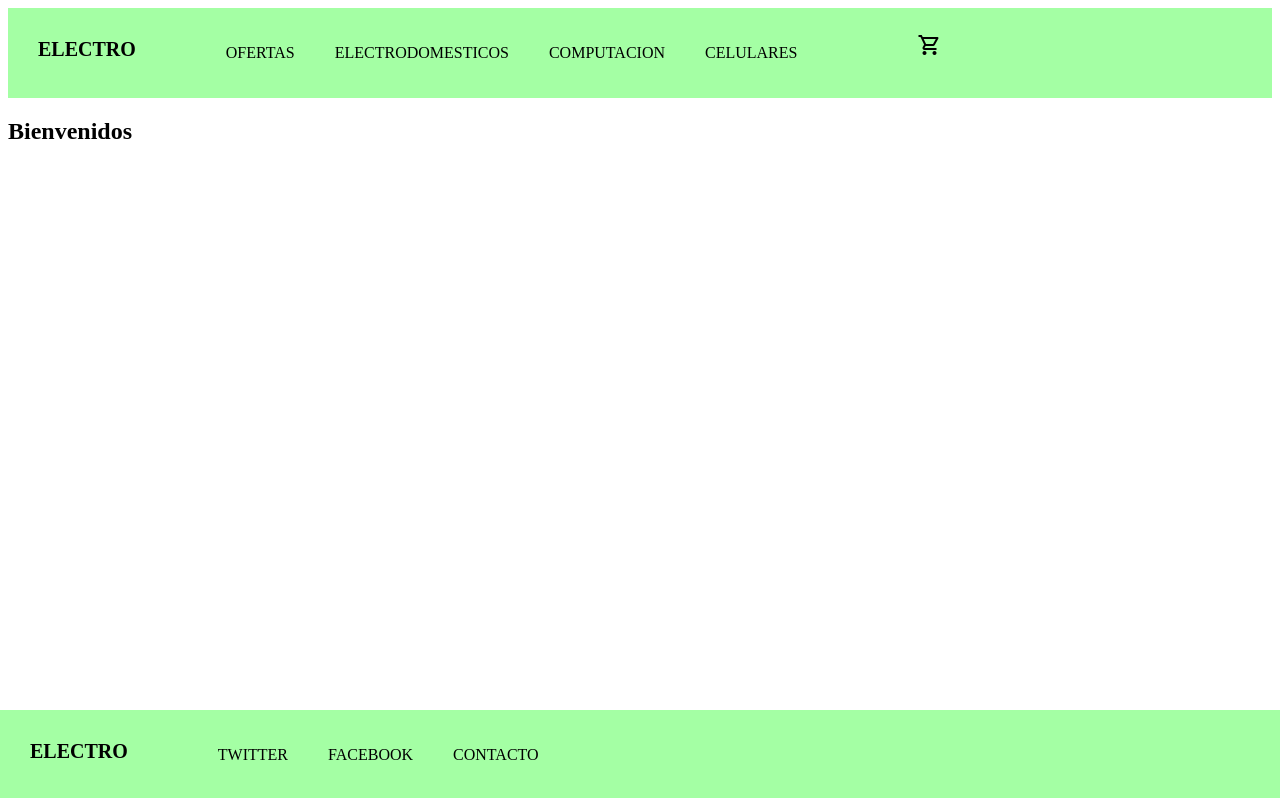
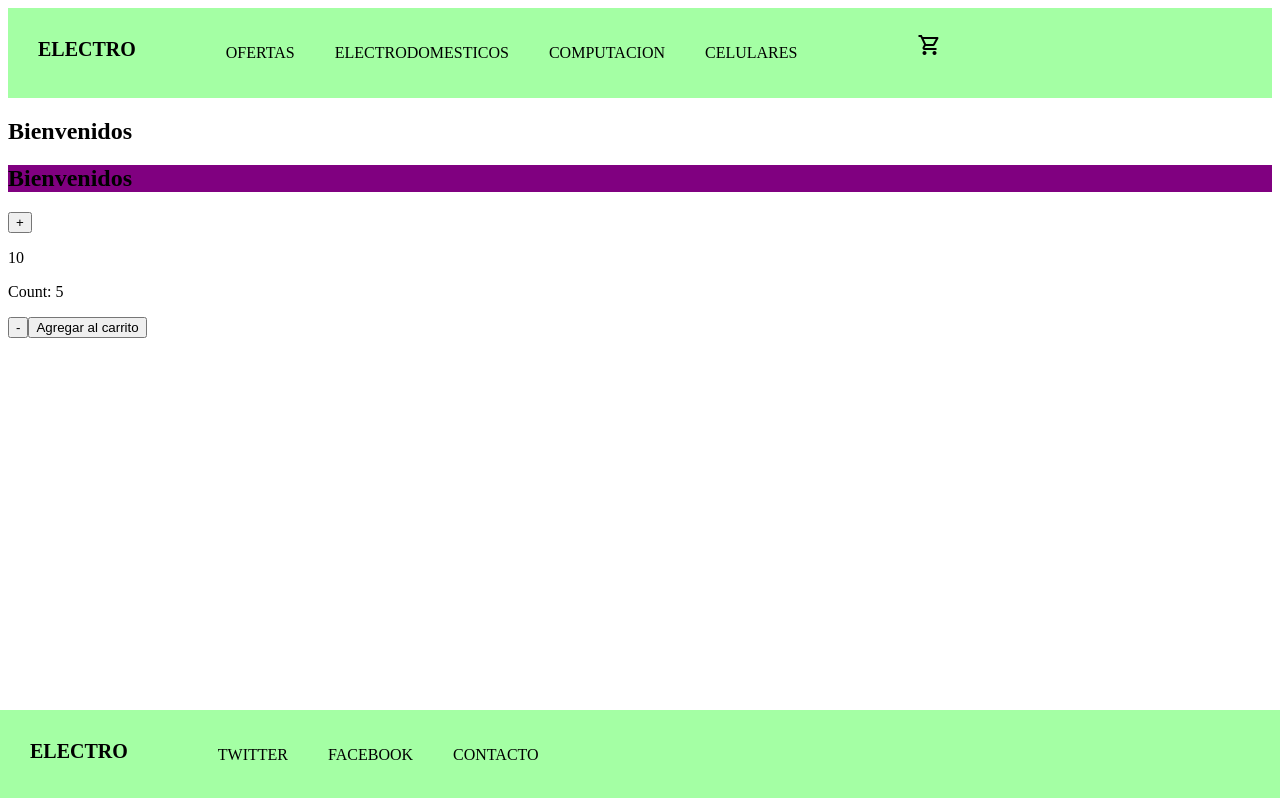
Before and after one commit to abonto/proyecto-bontomasi, a React (Create React App) app: page / in a window 1280 px wide. Built offline with nearby package versions, Linux system fonts and the light colour scheme.

Commit message:
agregado el contador de item

```diff
--- a/src/App.js
+++ b/src/App.js
@@ -2,13 +2,24 @@ import Header from "./components/Header/Header";
 import Footer from "./components/Footer/Footer";
 import Main from "./components/Main/Main";
 import ItemListContainer from "./components/ItemListContainer/ItemListContainer";
+import ItemCount from "./components/ItemCount/ItemCount";
 
 const App = () => {
+
+    const saludar = () => {
+        console.log("Hola");
+    }
+
+    const onAdd = () => {
+        console.log('Agregado al carrito');
+    }
+
     return (
         <>
            <Header />
            <ItemListContainer saludo ='Bienvenidos'/>
-           <Main />
+           <Main saludar={saludar}/>
+           <ItemCount stock={10} initial={5} onAdd={onAdd}/>
            <Footer className='sticky'/>
         </>
     );
--- /dev/null
+++ b/src/components/ItemCount/ItemCount.jsx
@@ -0,0 +1,24 @@
+import React,{useState} from 'react'
+
+const ItemCount = ({initial,stock,onAdd}) => {
+
+    const [count,setCount] = useState(initial);
+
+    const addItem = () => count < stock && setCount(count+1);
+
+    const removeItem = () => count > initial && setCount(count-1);
+
+    return (
+        <div>
+            <div>
+                <button onClick={addItem}>+</button>
+                <p>{stock}</p>
+                <p>Count: {count}</p>
+                <button onClick={removeItem}>-</button>
+                <button onClick={onAdd}>Agregar al carrito</button>
+            </div>
+        </div>
+    )
+}
+
+export default ItemCount
--- a/src/components/Main/Main.jsx
+++ b/src/components/Main/Main.jsx
@@ -1,11 +1,10 @@
 import React from 'react'
 
-const Main = () => {
+const Main = ({saludar}) => {
 
   return (
     <main className='container-main'>
-        <section>
-        </section>
+        <h2 onClick={saludar}>Bienvenidos</h2>
     </main>
   )
 }
```
Also changed, not shown: src/components/Button/Button.jsx (added, +10 -0 lines), src/components/Button/button.module.css (added, +10 -0 lines).
